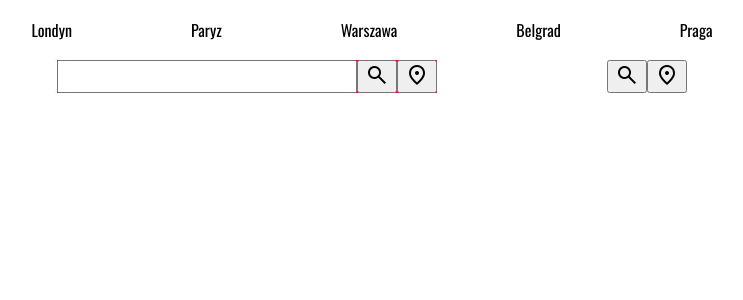
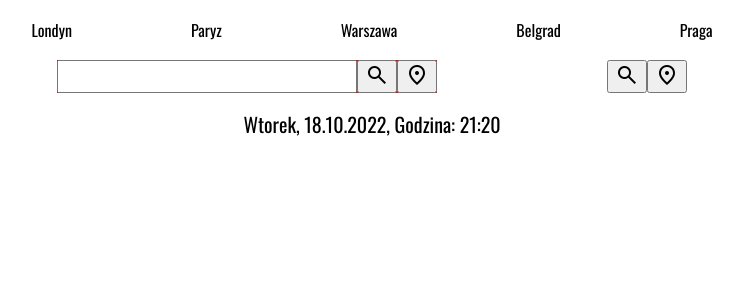
Before and after one commit to carterstorm/react-weather-app, a React (Create React App) app: page / in a window 1280 px wide. Shown: the top 300 px of the page, without its empty margins (268-1011 px from the left). Built offline with nearby package versions, Linux system fonts and the light colour scheme.

Commit message:
created DateContainer component

```diff
--- /dev/null
+++ b/src/MainWrapper/Header/DateContainer/index.js
@@ -0,0 +1,8 @@
+import { Wrapper } from "./styled";
+import { Date } from "./styled";
+
+export const DateContainer = () => (
+    <Wrapper>
+        <Date>Wtorek, 18.10.2022, Godzina: 21:20</Date>
+    </Wrapper>
+);
--- /dev/null
+++ b/src/MainWrapper/Header/DateContainer/styled.js
@@ -0,0 +1,10 @@
+import styled from "styled-components";
+
+export const Wrapper = styled.div`
+    display: flex;
+    justify-content: center;
+`;
+
+export const Date = styled.p`
+    font-size: 20px;
+`;
--- a/src/MainWrapper/Header/index.js
+++ b/src/MainWrapper/Header/index.js
@@ -1,4 +1,5 @@
 import { Container } from "./Container";
+import { DateContainer } from "./DateContainer";
 import { CitiesItem, CitiesList, UserCities, Wrapper } from "./styled";
 
 export const Header = () => (
@@ -25,9 +26,6 @@ export const Header = () => (
         </UserCities>
 
         <Container />
-
-        <div className="dateContainer">
-            <p className="date"></p>
-        </div>
+        <DateContainer />
     </Wrapper>
 );
```
